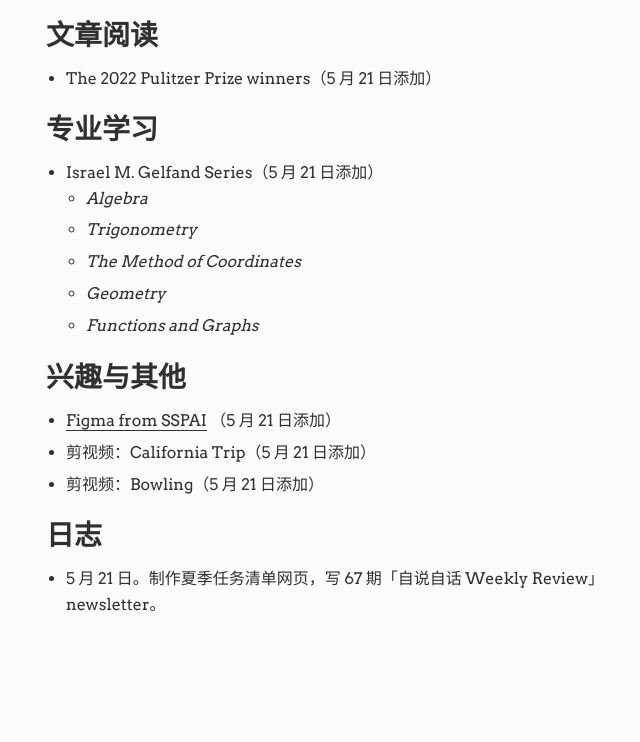
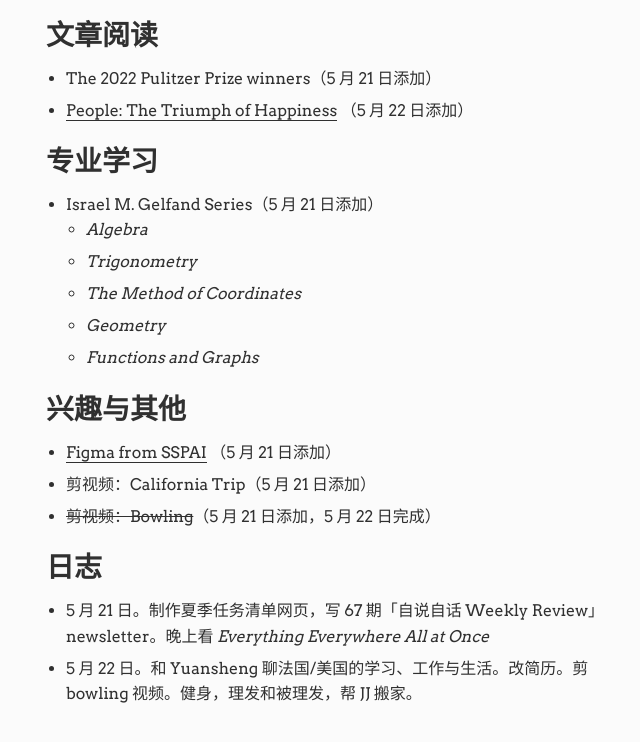
Before and after one commit to landisland/ch_blog, a plain HTML site: page post/summerlist2022/index.html in a window 1280 px wide. Shown: the part 448-1190 px from the top of the page, without its empty margins (298-938 px from the left). Before the commit the page ends 1142 px from the top, so only its background shows below. Drawn offline with Linux system fonts and the light colour scheme.

Commit message:
update post summer

```diff
--- a/index.xml
+++ b/index.xml
@@ -14,7 +14,7 @@
 
       <guid>http://example.org/post/summerlist2022/</guid>
       <description>这个单子中会记载我从五月下旬至八月下旬，三个月中的各类文章、书籍阅读，影视作品观看计划列表，以及其它一些工作。
-书籍阅读  《纽约客》白先勇 （5 月 21 日添加） 《树犹如此》白先勇（5 月 21 日添加） A History Of Writing by Steve Roger Fischer（5 月 21 日添加） The Day of the Jackal by Forsyth Frederick（5 月 21 日添加）  文章阅读  The 2022 Pulitzer Prize winners（5 月 21 日添加）  专业学习  Israel M. Gelfand Series（5 月 21 日添加）  Algebra Trigonometry The Method of Coordinates Geometry Functions and Graphs    兴趣与其他  Figma from SSPAI （5 月 21 日添加） 剪视频：California Trip（5 月 21 日添加） 剪视频：Bowling（5 月 21 日添加）  日志  5 月 21 日。制作夏季任务清单网页，写 67 期「自说自话 Weekly Review」 newsletter。  </description>
+书籍阅读  《纽约客》白先勇 （5 月 21 日添加） 《树犹如此》白先勇（5 月 21 日添加） A History Of Writing by Steve Roger Fischer（5 月 21 日添加） The Day of the Jackal by Forsyth Frederick（5 月 21 日添加）  文章阅读  The 2022 Pulitzer Prize winners（5 月 21 日添加） People: The Triumph of Happiness （5 月 22 日添加）  专业学习  Israel M. Gelfand Series（5 月 21 日添加）  Algebra Trigonometry The Method of Coordinates Geometry Functions and Graphs    兴趣与其他  Figma from SSPAI （5 月 21 日添加） 剪视频：California Trip（5 月 21 日添加） 剪视频：Bowling（5 月 21 日添加，5 月 22 日完成）  日志  5 月 21 日。制作夏季任务清单网页，写 67 期「自说自话 Weekly Review」 newsletter。晚上看 Everything Everywhere All at Once 5 月 22 日。和 Yuansheng 聊法国/美国的学习、工作与生活。改简历。剪 bowling 视频。健身，理发和被理发，帮 JJ 搬家。  </description>
     </item>
 
     <item>
--- a/post/index.xml
+++ b/post/index.xml
@@ -14,7 +14,7 @@
 
       <guid>http://example.org/post/summerlist2022/</guid>
       <description>这个单子中会记载我从五月下旬至八月下旬，三个月中的各类文章、书籍阅读，影视作品观看计划列表，以及其它一些工作。
-书籍阅读  《纽约客》白先勇 （5 月 21 日添加） 《树犹如此》白先勇（5 月 21 日添加） A History Of Writing by Steve Roger Fischer（5 月 21 日添加） The Day of the Jackal by Forsyth Frederick（5 月 21 日添加）  文章阅读  The 2022 Pulitzer Prize winners（5 月 21 日添加）  专业学习  Israel M. Gelfand Series（5 月 21 日添加）  Algebra Trigonometry The Method of Coordinates Geometry Functions and Graphs    兴趣与其他  Figma from SSPAI （5 月 21 日添加） 剪视频：California Trip（5 月 21 日添加） 剪视频：Bowling（5 月 21 日添加）  日志  5 月 21 日。制作夏季任务清单网页，写 67 期「自说自话 Weekly Review」 newsletter。  </description>
+书籍阅读  《纽约客》白先勇 （5 月 21 日添加） 《树犹如此》白先勇（5 月 21 日添加） A History Of Writing by Steve Roger Fischer（5 月 21 日添加） The Day of the Jackal by Forsyth Frederick（5 月 21 日添加）  文章阅读  The 2022 Pulitzer Prize winners（5 月 21 日添加） People: The Triumph of Happiness （5 月 22 日添加）  专业学习  Israel M. Gelfand Series（5 月 21 日添加）  Algebra Trigonometry The Method of Coordinates Geometry Functions and Graphs    兴趣与其他  Figma from SSPAI （5 月 21 日添加） 剪视频：California Trip（5 月 21 日添加） 剪视频：Bowling（5 月 21 日添加，5 月 22 日完成）  日志  5 月 21 日。制作夏季任务清单网页，写 67 期「自说自话 Weekly Review」 newsletter。晚上看 Everything Everywhere All at Once 5 月 22 日。和 Yuansheng 聊法国/美国的学习、工作与生活。改简历。剪 bowling 视频。健身，理发和被理发，帮 JJ 搬家。  </description>
     </item>
 
     <item>
--- a/post/summerlist2022/index.html
+++ b/post/summerlist2022/index.html
@@ -46,6 +46,7 @@
 <h3 id="文章阅读">文章阅读</h3>
 <ul>
 <li>The 2022 Pulitzer Prize winners（5 月 21 日添加）</li>
+<li><a href="https://world.hey.com/michaelhe/people-the-triumph-of-happiness-6d2c66a3">People: The Triumph of Happiness</a> （5 月 22 日添加）</li>
 </ul>
 <h3 id="专业学习">专业学习</h3>
 <ul>
@@ -63,11 +64,12 @@
 <ul>
 <li><a href="https://sspai.com/prime/story/sr-05-figma-01">Figma from SSPAI</a> （5 月 21 日添加）</li>
 <li>剪视频：California Trip（5 月 21 日添加）</li>
-<li>剪视频：Bowling（5 月 21 日添加）</li>
+<li><del>剪视频：Bowling</del>（5 月 21 日添加，5 月 22 日完成）</li>
 </ul>
 <h3 id="日志">日志</h3>
 <ul>
-<li>5 月 21 日。制作夏季任务清单网页，写 67 期「自说自话 Weekly Review」 newsletter。</li>
+<li>5 月 21 日。制作夏季任务清单网页，写 67 期「自说自话 Weekly Review」 newsletter。晚上看 <em>Everything Everywhere All at Once</em></li>
+<li>5 月 22 日。和 Yuansheng 聊法国/美国的学习、工作与生活。改简历。剪 bowling 视频。健身，理发和被理发，帮 JJ 搬家。</li>
 </ul>
 
 
@@ -88,7 +90,7 @@
 
         </span>
 
-        <!-- Build date: Sat, 21 May 2022 14:21:05 CDT -->
+        <!-- Build date: Sun, 22 May 2022 23:39:08 CDT -->
       </footer>
     </div>
 
```
Also changed, not shown: index.html (+1 -1 lines), post/contact/index.html (+1 -1 lines), post/gaokao/index.html (+1 -1 lines), post/grandpa/index.html (+1 -1 lines), post/my_output/index.html (+1 -1 lines), post/sentences/index.html (+1 -1 lines), post/survive/index.html (+1 -1 lines).
